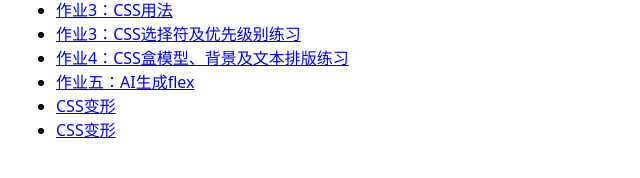
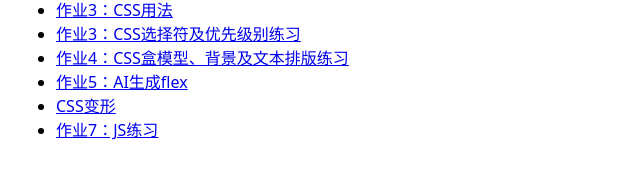
Before and after one commit to muqi910/stackblitz-starters-ze4ddc, a website: page index.html in a window 1280 px wide. Shown: the part 134-312 px from the top of the page, without its empty margins (0-640 px from the left). Drawn offline with Linux system fonts and the light colour scheme.

Commit message:
第七次作业

```diff
--- a/index.html
+++ b/index.html
@@ -23,9 +23,9 @@
       <li><a href="03—css.html">作业3：CSS用法</a></li>
       <li><a href="03-css.html">作业3：CSS选择符及优先级别练习</a></li>
       <li><a href="04-css.html">作业4：CSS盒模型、背景及文本排版练习</a></li>
-      <li><a href="05-css-flex.html">作业五：AI生成flex</a></li>
+      <li><a href="05-css-flex.html">作业5：AI生成flex</a></li>
       <li><a href="CSS变形.html">CSS变形</a></li>
-      <li><a href="07-js.html">CSS变形</a></li>
+      <li><a href="07-js.html">作业7：JS练习</a></li>
     </ul>
   </main>
 </body>
```
